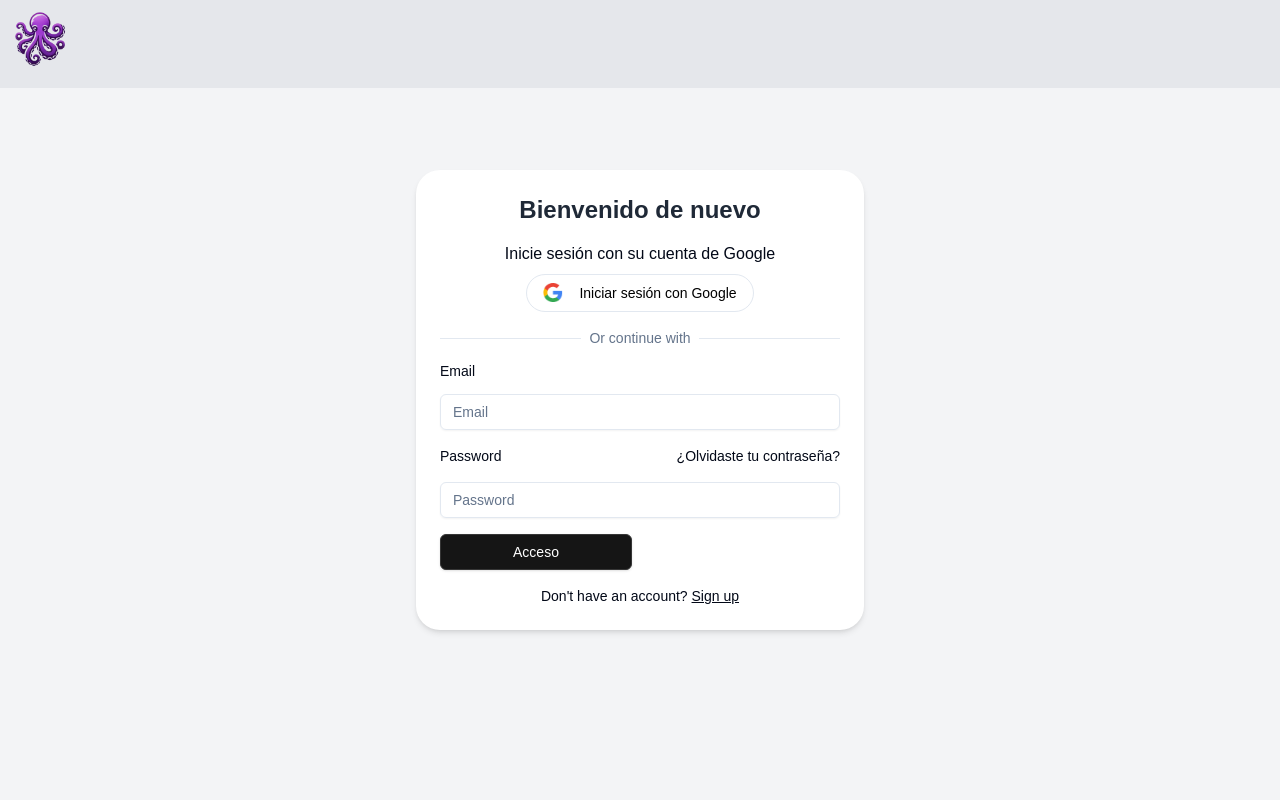
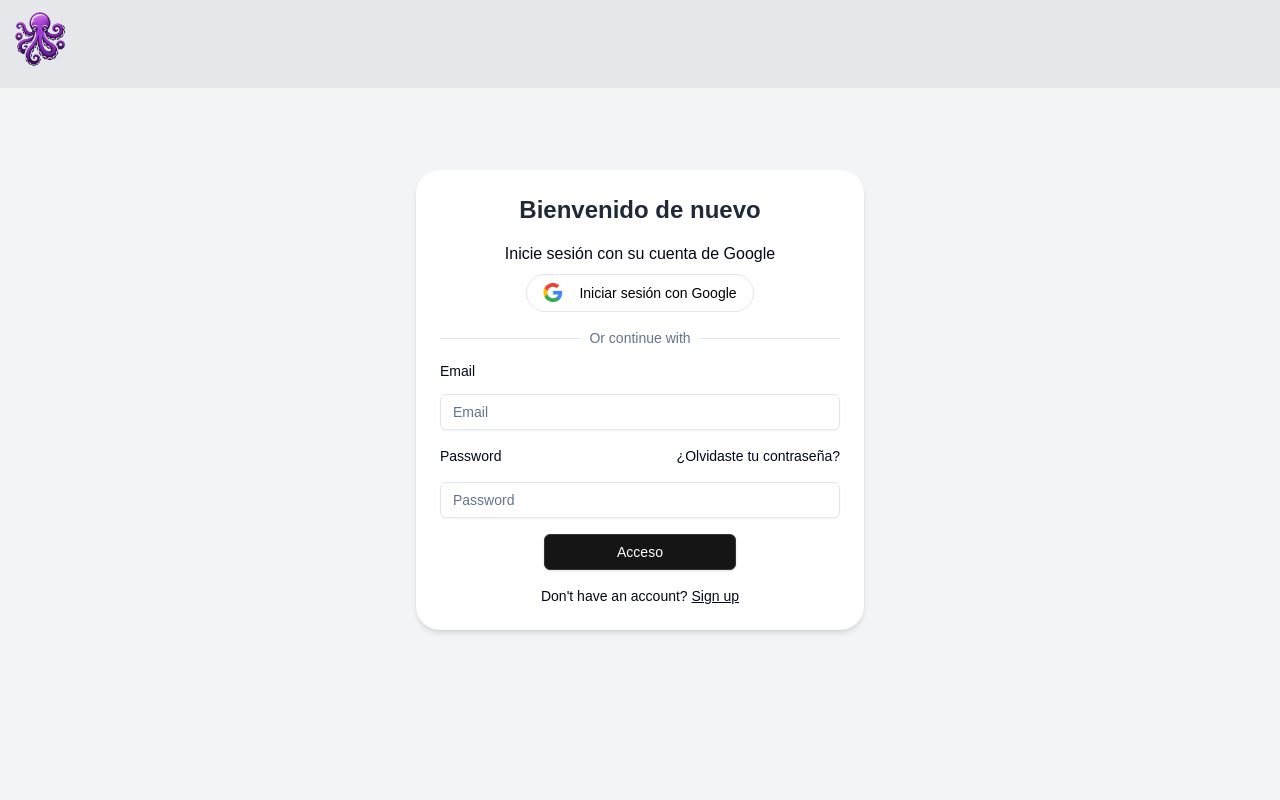
Before and after one commit to gfrassetti/citadelapp, a Next.js app: page /login in a window 1280 px wide. Shown: the top 800 px of the page. Built offline with nearby package versions, Linux system fonts and the light colour scheme; no server answers.

Commit message:
btn class update

```diff
--- a/src/app/globals.css
+++ b/src/app/globals.css
@@ -94,7 +94,7 @@ html, body {
 }
 
 .btn {
-  @apply bg-[#151515] hover:bg-gray-400 hover:text-white transition-colors text-white w-48 px-4 py-2 border border-[#363636] rounded-md focus:outline-none focus:ring-2 focus:ring-blue-200;
+  @apply bg-[#151515] hover:bg-gray-400 mx-auto hover:text-white transition-colors text-white w-48 px-4 py-2 border border-[#363636] rounded-md focus:outline-none focus:ring-2 focus:ring-blue-200;
 }
 
 .btn-secondary {
```
